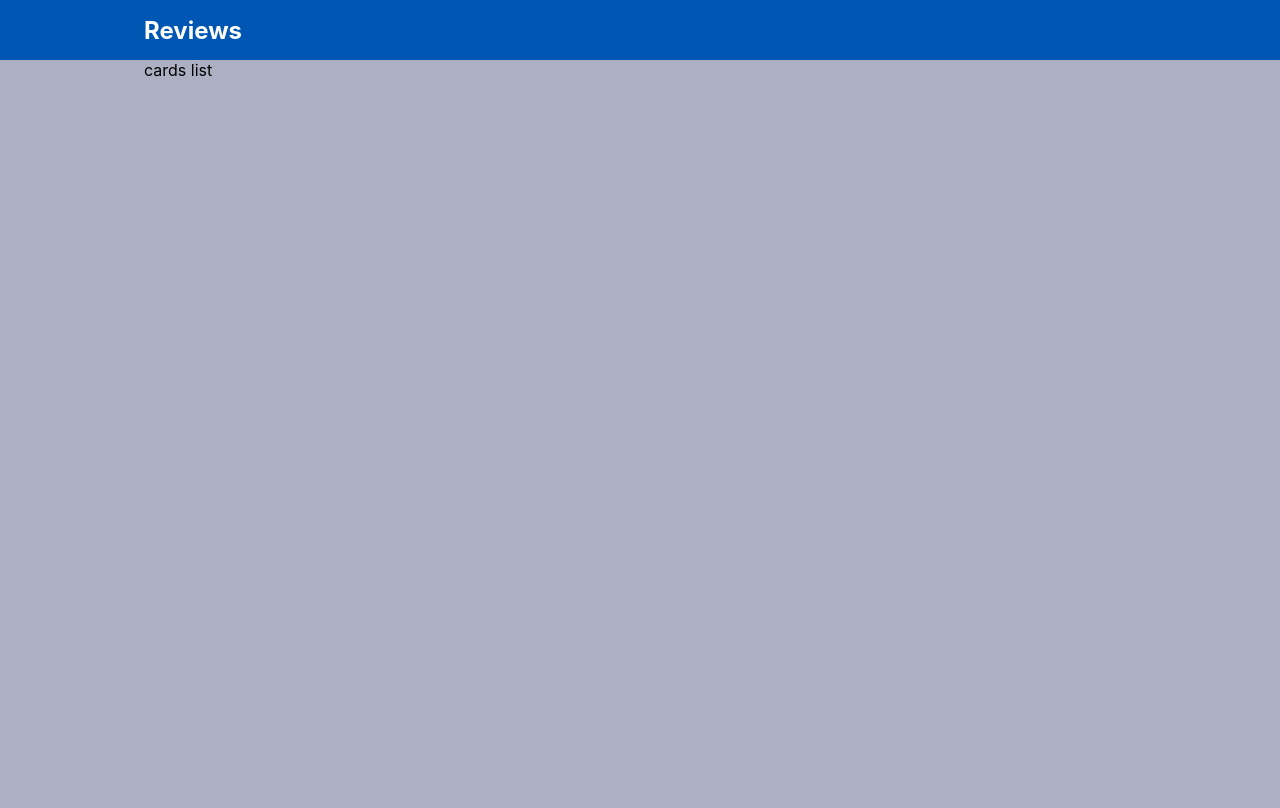
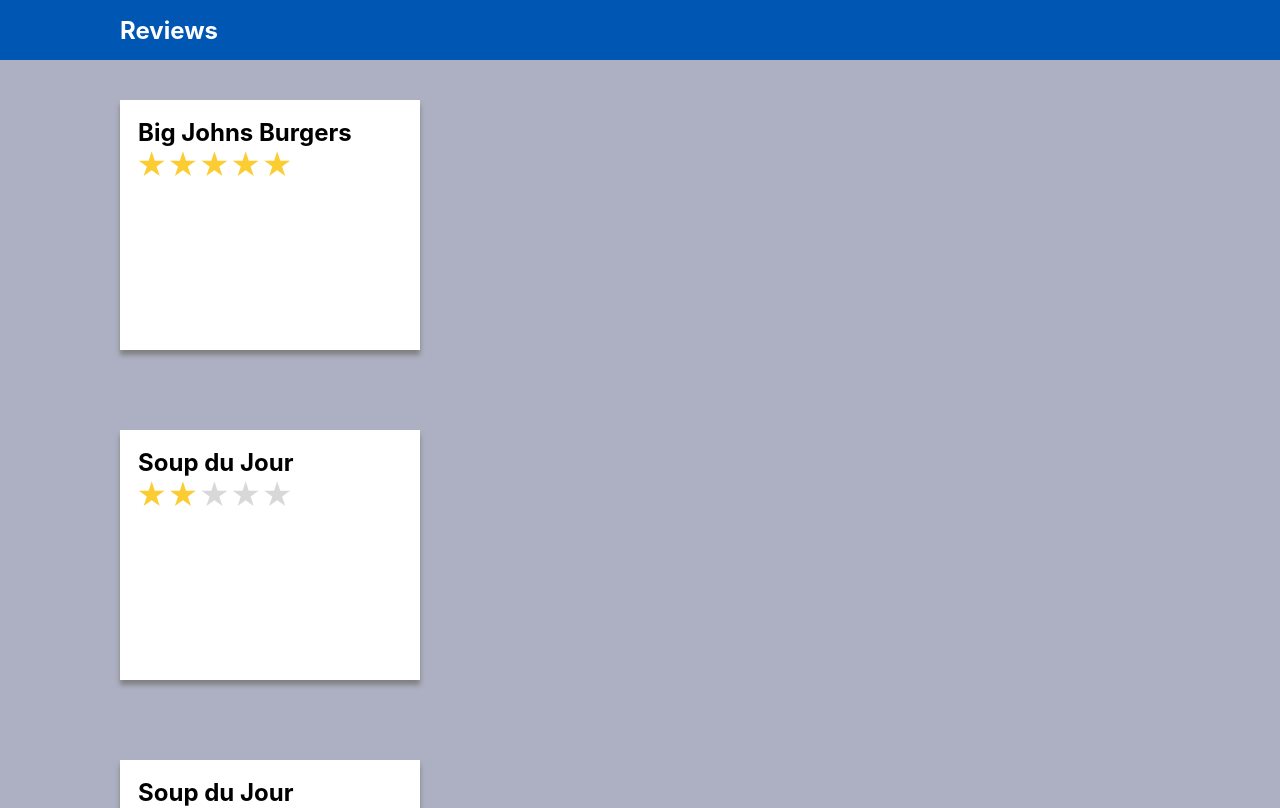
Before and after one commit to AndyxWood/ReviewTrackers-Challenge, a React (Create React App) app: page / in a window 1280 px wide. Shown: the top 808 px of the page. Built offline with nearby package versions, Linux system fonts and the light colour scheme.

Commit message:
Beginning styling of the review card component

```diff
--- a/src/components/Header/styles.scss
+++ b/src/components/Header/styles.scss
@@ -3,8 +3,8 @@
   background-color: #0057B3;
 
   .header-text-wrapper {
-    padding-left: 1.5in;
-    padding-right: 1.5in;
+    padding-left: 1.25in;
+    padding-right: 1.25in;
     height: 60px;
     display: flex;
     align-items: center;
--- /dev/null
+++ b/src/pages/ReviewPage/ReviewCard/index.tsx
@@ -0,0 +1,30 @@
+import { FunctionComponent } from 'react';
+import { convertRating } from './utils';
+import './styles.scss';
+
+interface ReviewCardPropsModel {
+  id: string;
+  author: string;
+  place: string;
+  published_at: string;
+  rating: number;
+  content: string;
+}
+
+export const ReviewCard: FunctionComponent<ReviewCardPropsModel> = ({
+  id,
+  author,
+  place,
+  published_at,
+  rating,
+  content,
+}: ReviewCardPropsModel) => {
+  return <div className='review-card'>
+    <div className='card-padding'>
+      <div className='place'>{place}</div>
+      {convertRating(rating)}
+    </div>
+  </div>;
+};
+
+export default ReviewCard;
--- /dev/null
+++ b/src/pages/ReviewPage/ReviewCard/styles.scss
@@ -0,0 +1,33 @@
+.review-card {
+  background-color: white;
+  width: 300px;
+  height: 250px;
+  margin-bottom: 80px;
+  box-shadow: 0px 5px 5px grey;
+
+  .card-padding {
+    padding: 18px
+  }
+
+  .place {
+    color: black;
+    font-size: 24px;
+    font-weight: 700;
+  }
+
+  .rating-wrapper {
+    margin-left: -2px;
+    font-size: 30px;
+
+    .rating {
+      display: inline;
+      color: #FBCD33;
+    }
+
+    .empty-rating {
+      color: gray;
+      opacity: .3;
+      display: inline;
+    }
+  }
+}
--- /dev/null
+++ b/src/pages/ReviewPage/ReviewCard/utils.tsx
@@ -0,0 +1,26 @@
+import './styles.scss';
+
+export const convertRating = (rating: number): JSX.Element => {
+  const fiveStars = '★★★★★';
+
+  if (rating < 1 || rating > 5 || typeof rating !== 'number') return <div className='empty-rating'>{fiveStars}</div>;
+
+  const star = '★';
+  let response = '';
+
+  for (let i = 0; i < rating; i++) {
+    response += star;
+  }
+
+  const emptyStars = fiveStars.substring(0, fiveStars.length - response.length);
+
+  return (
+    <div className='rating-wrapper'>
+      <div className='rating'>{response}</div>
+      <div className='empty-rating'>{emptyStars}</div>
+    </div>
+  );
+};
+
+// This could potentially be moved to a shared component
+// I'll consider that premature optimization since there's not currently another component utilizing this utility
--- a/src/pages/ReviewPage/index.tsx
+++ b/src/pages/ReviewPage/index.tsx
@@ -1,16 +1,27 @@
 import { FunctionComponent } from 'react';
 import Header from '../../components/Header';
 import './styles.scss';
+import reviews from '../../resources/reviews.json';
+import ReviewCard from './ReviewCard';
 
 export const ReviewPage: FunctionComponent = () => {
-  // TODO:
-  // get list of reviews from json file
-  // map reviews to card component (To be made)
+  console.log(reviews);
 
   return (
     <>
-      <Header headerTitle='Reviews' />
-      <div className='reviews-body'>cards list</div>
+      <Header headerTitle="Reviews" />
+      <div className="reviews-body">
+        {reviews.map((review) => (
+          <ReviewCard
+            id={review.id}
+            author={review.author}
+            place={review.place}
+            published_at={review.published_at}
+            rating={review.rating}
+            content={review.content}
+          />
+        ))}
+      </div>
     </>
   );
 };
--- a/src/pages/ReviewPage/styles.scss
+++ b/src/pages/ReviewPage/styles.scss
@@ -1,4 +1,5 @@
 .reviews-body {
-  padding-left: 1.5in;
-  padding-right: 1.5in;
+  padding-left: 1.25in;
+  padding-right: 1.25in;
+  margin-top: 40px;
 }
```
Also changed, not shown: 1 other file (tests, documents, lock files or other folders).
